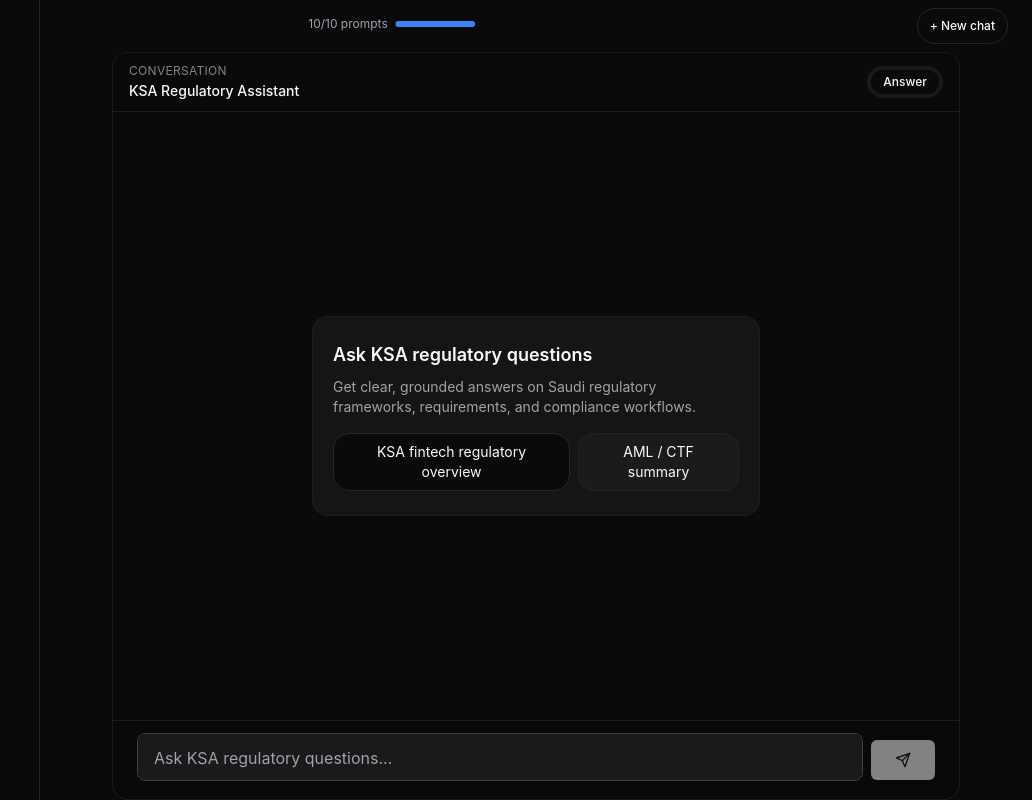
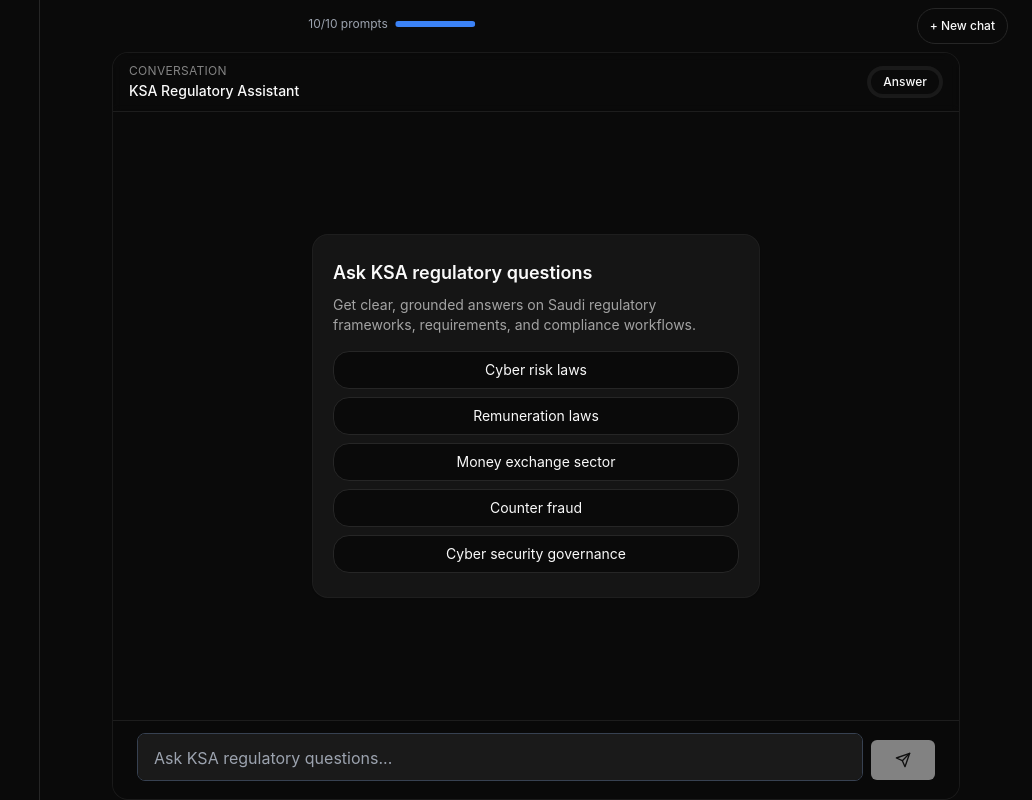
Before and after one commit to abduliota/iota, a Next.js app in the folder frontend/: page / in a window 1280 px wide. Shown: the whole page, without its empty margins (248-1280 px from the left). Built offline with nearby package versions, Linux system fonts and the light colour scheme.

Commit message:
Enhance chat interface and chat history functionality: Update button queries in ChatInterface for better clarity on regulatory topics, and modify ChatHistory to sort chats by updated time, improving user experience and accessibility of recent conversations.

```diff
--- a/frontend/components/chat/ChatInterface.tsx
+++ b/frontend/components/chat/ChatInterface.tsx
@@ -167,22 +167,46 @@ export function ChatInterface({ messages, onNewMessage, canSend = true, onLimitR
                   <p className="text-xs sm:text-sm text-muted-foreground mb-4">
                     Get clear, grounded answers on Saudi regulatory frameworks, requirements, and compliance workflows.
                   </p>
-                  <div className="flex flex-col sm:flex-row sm:items-center gap-2">
+                  <div className="flex flex-col gap-2">
                     <button
                       onClick={() =>
-                        handleSend('What are the key KSA regulatory requirements for fintech startups?')
+                        handleSend('Explain the cyber risk laws and governance requirements in KSA')
                       }
-                      className="w-full sm:w-auto px-3 py-2 rounded-2xl text-xs sm:text-sm border border-border bg-background hover:bg-muted/80 transition-colors"
+                      className="w-full px-3 py-2 rounded-2xl text-xs sm:text-sm border border-border bg-background hover:bg-muted/80 transition-colors"
                     >
-                      KSA fintech regulatory overview
+                      Cyber risk laws
                     </button>
                     <button
                       onClick={() =>
-                        handleSend('Summarize the main AML and CTF requirements in KSA.')
+                        handleSend('What are the key remuneration and compensation regulations in KSA?')
                       }
-                      className="w-full sm:w-auto px-3 py-2 rounded-2xl text-xs sm:text-sm border border-border/70 bg-muted/40 hover:bg-muted/70 transition-colors"
+                      className="w-full px-3 py-2 rounded-2xl text-xs sm:text-sm border border-border bg-background hover:bg-muted/80 transition-colors"
                     >
-                      AML / CTF summary
+                      Remuneration laws
+                    </button>
+                    <button
+                      onClick={() =>
+                        handleSend('What are the regulatory requirements for money exchange businesses in KSA?')
+                      }
+                      className="w-full px-3 py-2 rounded-2xl text-xs sm:text-sm border border-border bg-background hover:bg-muted/80 transition-colors"
+                    >
+                      Money exchange sector
+                    </button>
+                    <button
+                      onClick={() =>
+                        handleSend('Explain the counter fraud requirements and controls in KSA')
+                      }
+                      className="w-full px-3 py-2 rounded-2xl text-xs sm:text-sm border border-border bg-background hover:bg-muted/80 transition-colors"
+                    >
+                      Counter fraud
+                    </button>
+                    <button
+                      onClick={() =>
+                        handleSend('What are the cyber security governance and risk management requirements in KSA?')
+                      }
+                      className="w-full px-3 py-2 rounded-2xl text-xs sm:text-sm border border-border bg-background hover:bg-muted/80 transition-colors"
+                    >
+                      Cyber security governance
                     </button>
                   </div>
                 </div>
--- a/frontend/components/sidebar/ChatHistory.tsx
+++ b/frontend/components/sidebar/ChatHistory.tsx
@@ -16,8 +16,8 @@ export function ChatHistory({ selectedChatId, onSelectChat }: ChatHistoryProps)
   const [chats, setChats] = useState<Chat[]>([]);
 
   useEffect(() => {
-    setChats(getChats());
-  }, []);
+    setChats(getChats().sort((a, b) => b.updatedAt.getTime() - a.updatedAt.getTime()));
+  }, [selectedChatId]);
 
   const handleNewChat = () => {
     onSelectChat(null);
@@ -25,7 +25,7 @@ export function ChatHistory({ selectedChatId, onSelectChat }: ChatHistoryProps)
 
   const handleDelete = (chatId: string) => {
     deleteChat(chatId);
-    setChats(getChats());
+    setChats(getChats().sort((a, b) => b.updatedAt.getTime() - a.updatedAt.getTime()));
     if (selectedChatId === chatId) {
       onSelectChat(null);
     }
```
